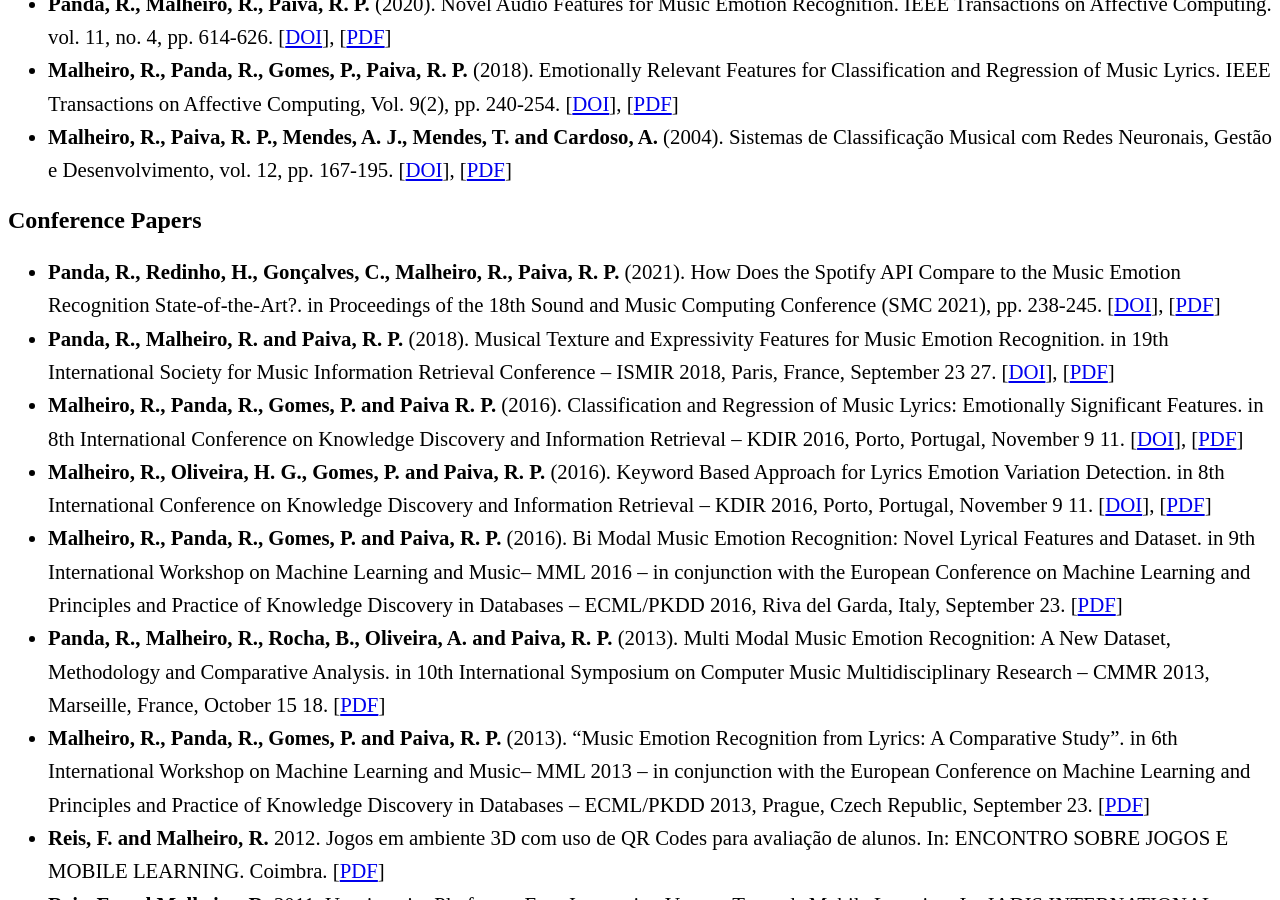
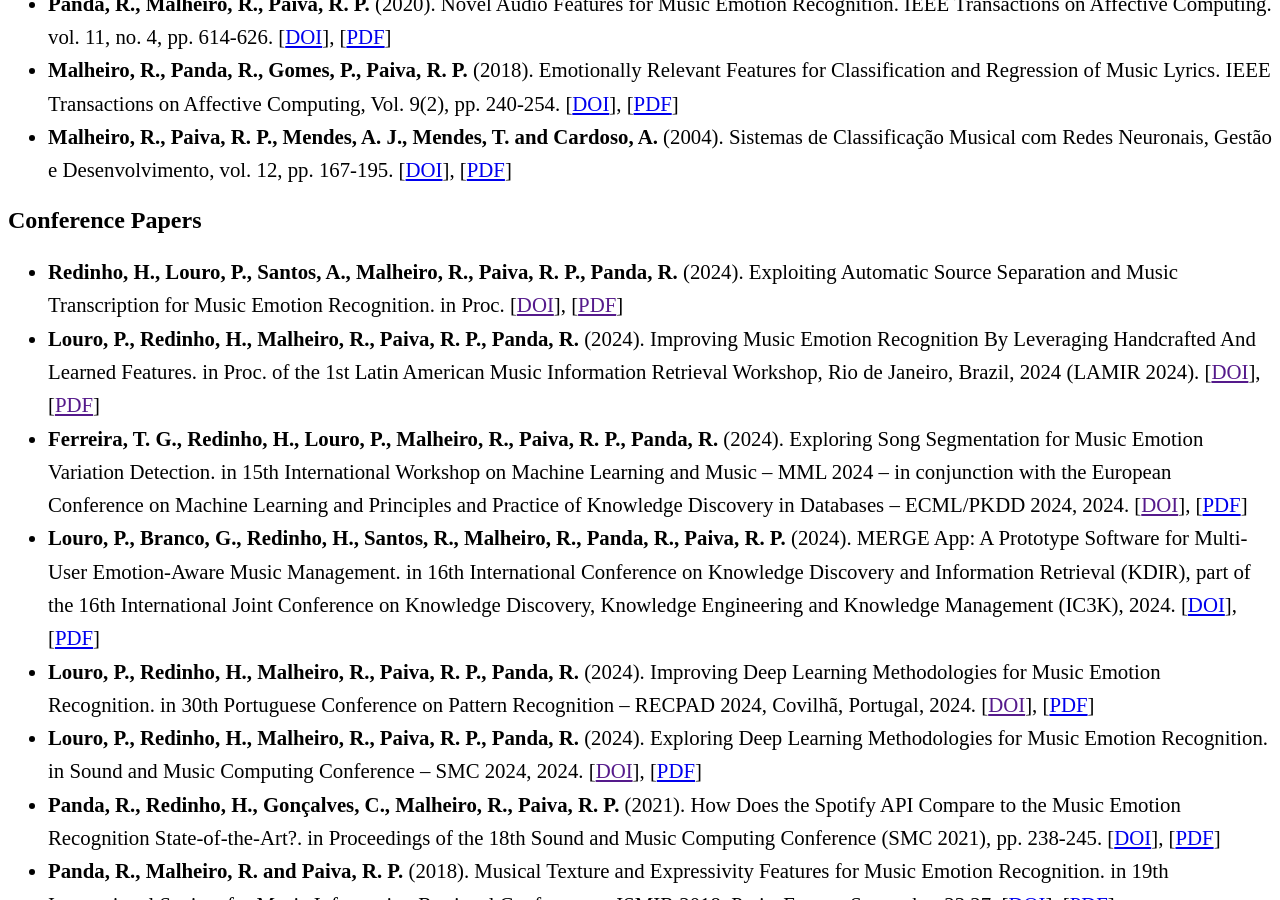
Before and after one commit to rsmal-ipl/SRSMAL, a Jekyll site: the page built from pages/research.md, in a window 1280 px wide and 900 px high, scrolled down 1711 px. Built offline with Jekyll 4.4.1, drawn with Linux system fonts in a browser that asks for light colours; some of the changed text lies outside the part shown.

Commit message:
Atualizacao Site (Pubs e pdfs)

```diff
--- a/pages/research.md
+++ b/pages/research.md
@@ -140,6 +140,12 @@ Below is a list of selected publications:
 
 ## Conference Papers
 <ul class="my-list">
+  <li><strong>Redinho, H., Louro, P., Santos, A., Malheiro, R., Paiva, R. P., Panda, R. </strong> (2024). Exploiting Automatic Source Separation and Music Transcription for Music Emotion Recognition. in Proc.  [<a href="" target="_blank">DOI</a>], [<a href="" target="_blank">PDF</a>]</li>
+  <li><strong>Louro, P., Redinho, H., Malheiro, R., Paiva, R. P., Panda, R. </strong> (2024). Improving Music Emotion Recognition By Leveraging Handcrafted And Learned Features. in Proc. of the 1st Latin American Music Information Retrieval Workshop, Rio de Janeiro, Brazil, 2024 (LAMIR 2024). [<a href="" target="_blank">DOI</a>], [<a href="" target="_blank">PDF</a>]</li>
+  <li><strong>Ferreira, T. G., Redinho, H., Louro, P., Malheiro, R., Paiva, R. P., Panda, R. </strong> (2024). Exploring Song Segmentation for Music Emotion Variation Detection. in 15th International Workshop on Machine Learning and Music – MML 2024 – in conjunction with the European Conference on Machine Learning and Principles and Practice of Knowledge Discovery in Databases – ECML/PKDD 2024, 2024. [<a href="" target="_blank">DOI</a>], [<a href="https://www.cisuc.uc.pt/download-file/20079/I6K6yWquZnCo4WlndSYm" target="_blank">PDF</a>]</li>
+  <li><strong>Louro, P., Branco, G., Redinho, H., Santos, R., Malheiro, R., Panda, R., Paiva, R. P. </strong> (2024). MERGE App: A Prototype Software for Multi-User Emotion-Aware Music Management. in 16th International Conference on Knowledge Discovery and Information Retrieval (KDIR), part of the 16th International Joint Conference on Knowledge Discovery, Knowledge Engineering and Knowledge Management (IC3K), 2024. [<a href="10.5220/0013067800003838" target="_blank">DOI</a>], [<a href="https://www.cisuc.uc.pt/download-file/20081/MMQdC48Oak4vV6as0vTe" target="_blank">PDF</a>]</li>
+  <li><strong>Louro, P., Redinho, H., Malheiro, R., Paiva, R. P., Panda, R.</strong> (2024). Improving Deep Learning Methodologies for Music Emotion Recognition. in 30th Portuguese Conference on Pattern Recognition – RECPAD 2024, Covilhã, Portugal, 2024. [<a href="" target="_blank">DOI</a>], [<a href="https://www.cisuc.uc.pt/download-file/20080/Mx2vZFfL3FrsRh4idv0m" target="_blank">PDF</a>]</li>
+  <li><strong>Louro, P., Redinho, H., Malheiro, R., Paiva, R. P., Panda, R.</strong> (2024). Exploring Deep Learning Methodologies for Music Emotion Recognition. in Sound and Music Computing Conference – SMC 2024, 2024. [<a href="" target="_blank">DOI</a>], [<a href="https://www.cisuc.uc.pt/download-file/20062/ZNKRtPazXFwv6PUiqMJC" target="_blank">PDF</a>]</li>
   <li><strong>Panda, R., Redinho, H., Gonçalves, C., Malheiro, R., Paiva, R. P.</strong> (2021). How Does the Spotify API Compare to the Music Emotion Recognition State-of-the-Art?. in Proceedings of the 18th Sound and Music Computing Conference (SMC 2021), pp. 238-245. [<a href="https://zenodo.org/records/5054146" target="_blank">DOI</a>], [<a href="https://www.cisuc.uc.pt/download-file/16352/44W4Ao3Sx9CdMTDx2RrJ" target="_blank">PDF</a>]</li>
   <li><strong>Panda, R., Malheiro, R. and Paiva, R. P.</strong> (2018). Musical Texture and Expressivity Features for Music Emotion Recognition. in 19th International Society for Music Information Retrieval Conference – ISMIR 2018, Paris, France, September 23 27. [<a href="https://zenodo.org/records/1492431" target="_blank">DOI</a>], [<a href="https://www.cisuc.uc.pt/download-file/13993/BSqgLBNZK0W9EYEnzIc8" target="_blank">PDF</a>]</li>
   <li><strong>Malheiro, R., Panda, R., Gomes, P. and Paiva R. P.</strong> (2016). Classification and Regression of Music Lyrics: Emotionally Significant Features. in 8th International Conference on Knowledge Discovery and Information Retrieval – KDIR 2016, Porto, Portugal, November 9 11. [<a href="https://www.scitepress.org/Link.aspx?doi=10.5220/0006037400450055" target="_blank">DOI</a>], [<a href="https://www.cisuc.uc.pt/download-file/13891/GxGhQ4sxdiRSiztneyLu" target="_blank">PDF</a>]</li>
@@ -166,6 +172,7 @@ Below the list of current PhD students. Due to the large number, I do not identi
 ## PhD Students
 
 <ul class="my-list">
+  <li><strong>Shafiq Rai</strong>: (started 2024): Advancing Music Emotion Recognition through High-Level Linguistic Features and Enhanced Predictive Modeling. Doctoral Program in Informatics Engineering, University of Coimbra. Main Supervisor. </li>
   <li><strong>Tiago Ribeiro</strong>: (started 2024): Conditioned Cross-Modal Music and Lyrics Generation. Doctoral Program in Informatics Engineering, University of Coimbra. Main Supervisor. </li>
   <li><strong>Ricardo Correia</strong>: (started 2023): Feature Engineering and Deep Learning for Lyrics-based Music Emotion Recognition. Doctoral Program in Informatics Engineering, University of Coimbra. Main Supervisor. </li>
   <li><strong>Pedro Louro</strong>: (started 2022): Feature Engineering and Deep Learning for Audio-based Music Emotion Recognition. Doctoral Program in Informatics Engineering, University of Coimbra. Co-Supervisor. </li>
```
Also changed, not shown: other parts of pages/research.md (+1 -1 lines), 3 other files.
